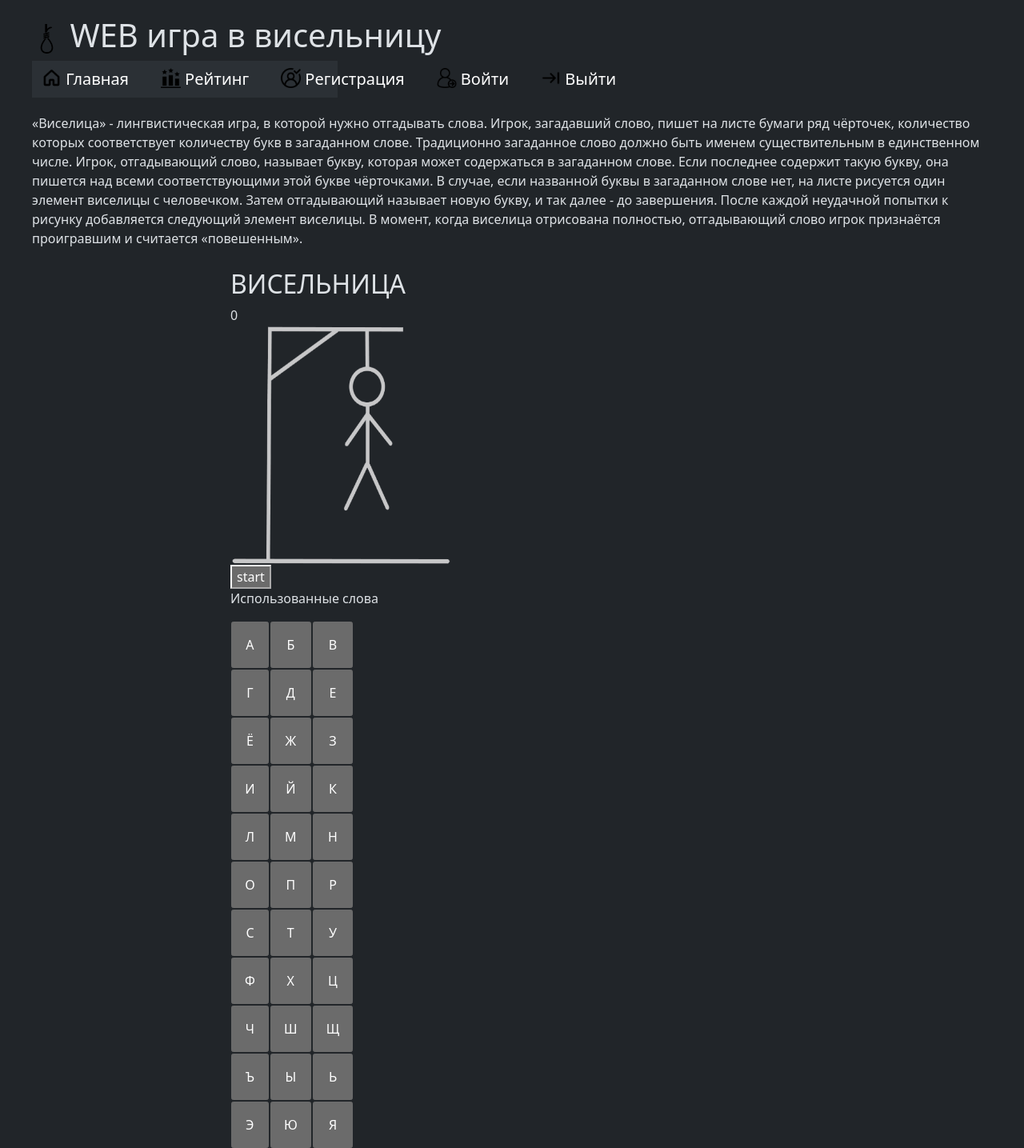
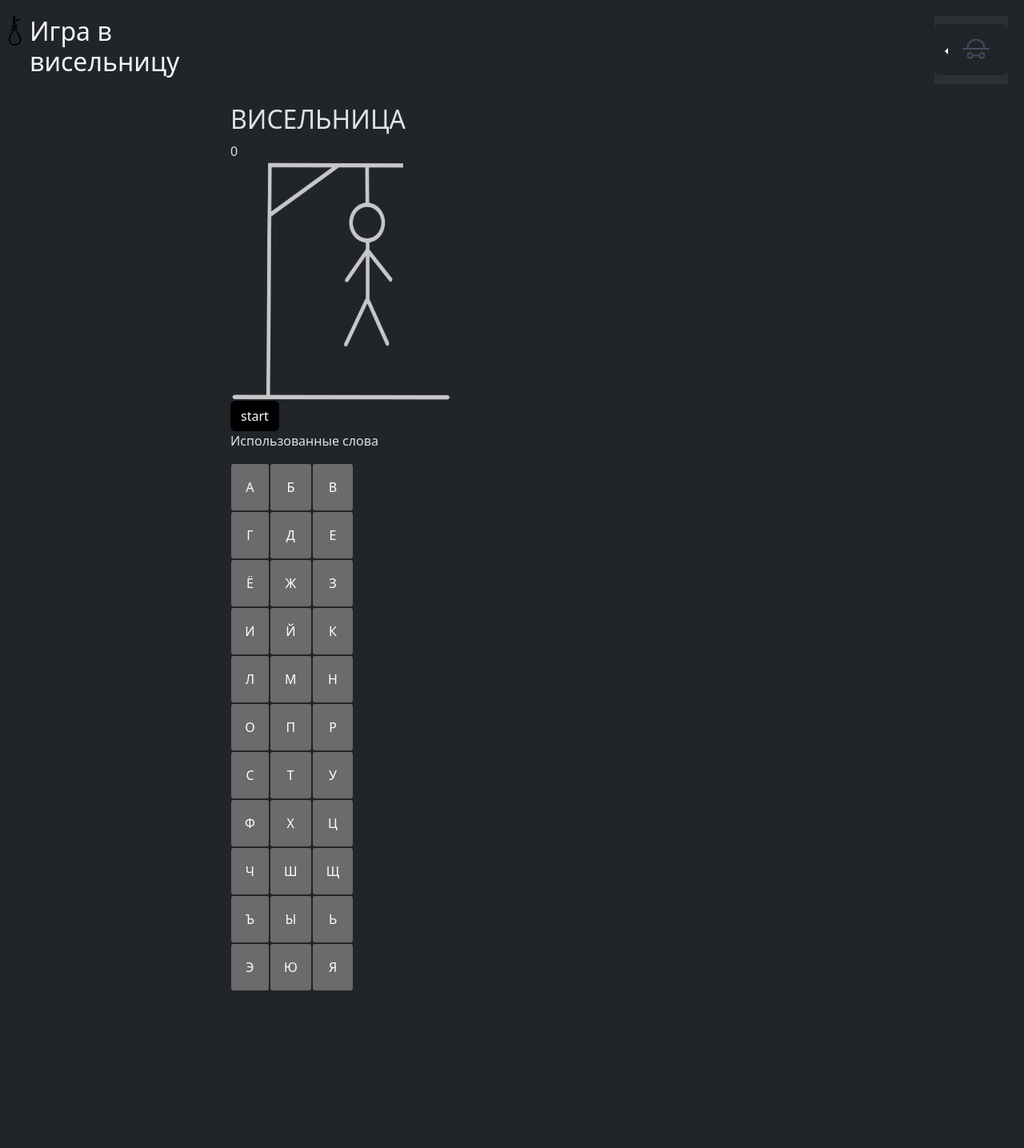
Before and after one commit to 0blackcat/web-gallows-game, a Flask app: page /main-page in a window 1280 px wide. Shown: the top 1435 px of the page at 80% size. After the commit the page ends 1238 px from the top, so only its background shows below. Run offline with Flask 3, Linux system fonts and the light colour scheme.

Commit message:
Добавить страницы правил, игры. Изменить страницы рейтинга и основной. Изменить пути.

```diff
--- a/main.py
+++ b/main.py
@@ -29,10 +29,11 @@
 
 
 @app.route('/rating')
+@login_required
 def rating():  # функция отображения рейтинга пользователей
     db_sess = create_session()
     users_rating = sorted(db_sess.query(User).all(), key=lambda x: x.rating)[::-1]
-    return render_template('rating.html', user=users_rating)
+    return render_template('rating.html', user=users_rating, title='Рейтинг игроков')
 
 
 @app.route("/")
@@ -42,10 +43,14 @@
 
 @app.route("/main-page")
 def main_page():  # Функция отображения основной страницы
-    return render_template("main_page.html")
+    return render_template("main_page.html", title='Игра в висельницу')
+
+@app.route("/main-page/rules")
+def rules_page():
+    return render_template("rules.html", title='Правила')
 
 
-@app.route("/sign-up", methods=['POST', 'GET'])
+@app.route("/main-page/sign-up", methods=['POST', 'GET'])
 def sign_up():  # Функция регистрации
     if current_user.is_authenticated:
         return redirect(url_for("main_page"))
@@ -71,7 +76,7 @@
         user = User(
             username=form.username.data,
             email=form.email.data,
-            age=form.age.data
+            age=form.age.data,
         )
         user.set_password(request.form['password'])
         db_session.add(user)
@@ -80,7 +85,7 @@
     return render_template("sign_up.html", title='Регистрация', form=form)
 
 
-@app.route("/sign-in")
+@app.route("/main-page/sign-in", methods=['POST', 'GET'])
 def sign_in():  # Функция авторизации
     if current_user.is_authenticated:
         return redirect(url_for("main_page"))
--- a/static/css/index.css
+++ b/static/css/index.css
@@ -42,3 +42,27 @@
     margin-right: 530px;
     margin-top: 20px;
 }
+
+
+
+#secondnav {
+    padding: 0;
+    margin: 0;
+    margin-right: 20px;
+    margin-top: 20px;
+    /* margin-right: auto; */
+}
+
+header {
+    display: flex;
+    justify-content: space-between;
+}
+
+p {
+    padding: 0;
+    margin-left: 10px;
+}
+
+header p:hover {
+    color: grey;
+}
--- a/templates/base.html
+++ b/templates/base.html
@@ -11,61 +11,106 @@
     <script src="https://cdn.jsdelivr.net/npm/bootstrap@5.3.3/dist/js/bootstrap.bundle.min.js"></script>
     <script src="https://cdnjs.cloudflare.com/ajax/libs/font-awesome/5.15.4/js/all.min.js"></script>
     <script src="https://code.jquery.com/jquery-3.5.1.slim.min.js"></script>
-    <link rel='stylesheet' href="static/css/index.css">
+    <link rel='stylesheet' href="/static/css/index.css">
+    <link rel="icon" href="/static/images/gallows.png">
     <title>{{ title }}</title>
 </head>
 
 <body>
-    <h1> <img src="static\images\gallows.png" width="37" height="37"> WEB игра в висельницу</h1>
     <header>
-        <nav class="navbar navbar-expand-lg bg-body-tertiary">
-            <div>
-                <ul class="navbar-nav me-auto mb-2 mb-lg-0">
-                    <li class="nav-item">
-                        <div class="container-fluid">
+        <nav style="margin-left: 0; padding-left: 0; margin-top: 20px;">
+            <a href="/" style="text-decoration: none; color: rgba(255, 255, 255, 0.948); display: flex;">
+                <li class="logo">
+                    <img src="/static/images/gallows.png" width="37" height="37">
+                </li>
+                <li class="name_of_app">
+                    <h2>Игра в висельницу</h2>
+                </li>
+            </a>
+        </nav>
+        <nav id="secondnav" class="navbar navbar-expand-lg bg-body-tertiary" style="text-align: right;">
+            <div class="dropdown dropstart text-end position" style="max-width: 30%;">
+                <button type="button" class="btn btn-dark dropdown-toggle bg-dark text-white" data-bs-toggle="dropdown">
+                    {%if current_user.is_authenticated%}
+                    <span style="font-size: 20px; padding: 2px;">{{current_user.username}} <img class="rounded-circle"
+                            src="/static/images/user.svg" alt="" style="width: 50px; height: 50px;"></span>
+                    {%else%}
+                    <span style="font-size: 20px; padding: 2px;"><img class="rounded-circle" src="/static/images/anonym.svg" alt=""
+                            style="width: 50px; height: 50px;"></span>
+                    {%endif%}
+
+                </button>
+                <ul class="dropdown-menu">
+                    <li>
+                        <p>
                             <a class="navbar-brand" href="/" aria-current="page">
-                                <img src="static\images\main_page.png" width="25" height="25" class="d-inline-block align-text-top">
-                                Главная
+                                <img src="/static/images/game.svg" width="25" height="25"
+                                    class="d-inline-block align-text-top">
+                                Игра
                             </a>
-                        </div>
+                        </p>
                     </li>
-                    <li class="nav-item">
-                        <div class="container-fluid">
+                    <li>
+                        <p>
+                            <a class="navbar-brand" href="/main-page/rules" aria-current="page">
+                                <img src="/static/images/rules.svg" width="25" height="25"
+                                    class="d-inline-block align-text-top">
+                                Правила
+                            </a>
+                        </p>
+                    </li>
+                    <li>
+                        <p>
                             <a class="navbar-brand" href="/rating" aria-current="page">
-                                <img src="static\images\rating.png" width="25" height="25" class="d-inline-block align-text-top">
+                                <img src="/static/images/rating.png" width="25" height="25"
+                                    class="d-inline-block align-text-top">
                                 Рейтинг
                             </a>
-                        </div>
+                        </p>
                     </li>
-                    <li class="nav-item">
-                        <div class="container-fluid">
-                            <a class="navbar-brand" href="/sign-up" aria-current="page">
-                                <img src="static\images\register.png" width="25" height="25" class="d-inline-block align-text-top">
+                    <li>
+                        <hr class="dropdown-divider">
+                        </hr>
+                    </li>
+                    {%if not current_user.is_authenticated%}
+                    <li>
+                        <p>
+                            <a class="navbar-brand" href="/main-page/sign-in" aria-current="page">
+                                <img src="/static/images/enter.png" width="25" height="25"
+                                    class="d-inline-block align-text-top">
+                                Войти
+                            </a>
+                        </p>
+                    </li>
+                    <li>
+                        <p>
+                            <a class="navbar-brand" href="/main-page/sign-up" aria-current="page">
+                                <img src="/static/images/register.png" width="25" height="25"
+                                    class="d-inline-block align-text-top">
                                 Регистрация
                             </a>
-                        </div>
+                        </p>
                     </li>
-                    <li class="nav-item">
-                        <div class="container-fluid">
-                            <a class="navbar-brand" href="/sign-in" aria-current="page">
-                                <img src="static\images\enter.png" width="25" height="25" class="d-inline-block align-text-top">
-                                Войти
-                            </a>
-                        </div>
-                    </li>
-                    <li class="nav-item">
-                        <div class="container-fluid">
+                    {%endif%}
+                    {%if current_user.is_authenticated%}
+                    <li>
+                        <p>
                             <a class="navbar-brand" href="/logout" aria-current="page">
-                                <img src="static\images\exit.png" width="25" height="25" class="d-inline-block align-text-top">
+                                <img src="/static/images/exit.png" width="25" height="25"
+                                    class="d-inline-block align-text-top">
                                 Выйти
                             </a>
-                        </div>
+                        </p>
                     </li>
+                    {%endif%}
+
                 </ul>
             </div>
         </nav>
     </header>
-    {% block content %}{% endblock %}
+    <main role="main">
+        {% block content %}{% endblock %}
+    </main>
     <script>
         document
             .getElementById("togglePassword")
--- a/templates/main_page.html
+++ b/templates/main_page.html
@@ -1,14 +1,6 @@
 {% extends "base.html" %}
 
 {% block content %}
-<p>«Виселица» - лингвистическая игра, в которой нужно отгадывать слова.
-    Игрок, загадавший слово, пишет на листе бумаги ряд чёрточек, количество которых соответствует количеству букв в загаданном слове.
-    Традиционно загаданное слово должно быть именем существительным в единственном числе.
-    Игрок, отгадывающий слово, называет букву, которая может содержаться в загаданном слове.
-    Если последнее содержит такую букву, она пишется над всеми соответствующими этой букве чёрточками.
-    В случае, если названной буквы в загаданном слове нет, на листе рисуется один элемент виселицы с человечком.
-    Затем отгадывающий называет новую букву, и так далее - до завершения. После каждой неудачной попытки к рисунку добавляется следующий элемент виселицы.
-    В момент, когда виселица отрисована полностью, отгадывающий слово игрок признаётся проигравшим и считается «повешенным».</p>
 <div id='gallows_table' style="display: block;">
     <ul id="one">
         <li>
@@ -16,7 +8,7 @@
             <div id="display"></div>  <!--Контейнер для отображения правильных букв-->
             <div id="attempts">0</div>  <!--Контейнер для отображения количества используемых попыток-->
             <div><img src="static\images\gallows_man.PNG" alt="картинка_строящейся_висельницы" height="300" width="278"></div>
-            <button id="start_button">start</button>  <!--Кнопка для запуска игры-->
+            <button class="btn" style="background-color: black; color: white;" id="start_button">start</button>  <!--Кнопка для запуска игры-->
             <div><label for="used_letters">Использованные слова</label></div>
         </li>
     </ul>
--- a/templates/rating.html
+++ b/templates/rating.html
@@ -1,8 +1,9 @@
 {% extends "base.html" %}
 
 {% block content %}
-<div class="table_rating">
-    <table class="table table-dark table-hover">
+<div class="table_rating" style="margin-top: 5vh;">
+    <h2 style="margin-bottom: 20px;">Рейтинг игроков</h2>
+    <table class="table table-dark table-hover" style="max-width: 30vw;">
         <thead>
             <tr>
                 <th scope="col"></th>
--- a/templates/sign_in.html
+++ b/templates/sign_in.html
@@ -1,6 +1,6 @@
-{%extends "base.html"%}
+{% extends "sign_in_up_pattern.html" %}
 {%block content%}
-
+<link rel='stylesheet' href="static/css/index.css">
 <div class="container" style="margin-top: 10vh; justify-content: center;">
     <div class="container" style="justify-content: center; max-width: 40vw;">
         <h2>Авторизация</h2> <br>
--- a/templates/sign_up.html
+++ b/templates/sign_up.html
@@ -1,5 +1,5 @@
-{% extends "base.html" %}
-
+{% extends "sign_in_up_pattern.html" %}
+<link rel='stylesheet' href="static/css/index.css">
 {% block content %}
 <div class="container" style="margin-top: 10vh; max-width: 40vw; justify-content: center;">
   <h2>Регистрация</h2>
```
Also changed, not shown: templates/rules.html (added, +14 -0 lines), templates/sign_in_up_pattern.html (added, +25 -0 lines), db/data_db.db (added), static/images/anonym.svg (added), static/images/game.svg (added), static/images/rules.svg (added), static/images/user.svg (added).
